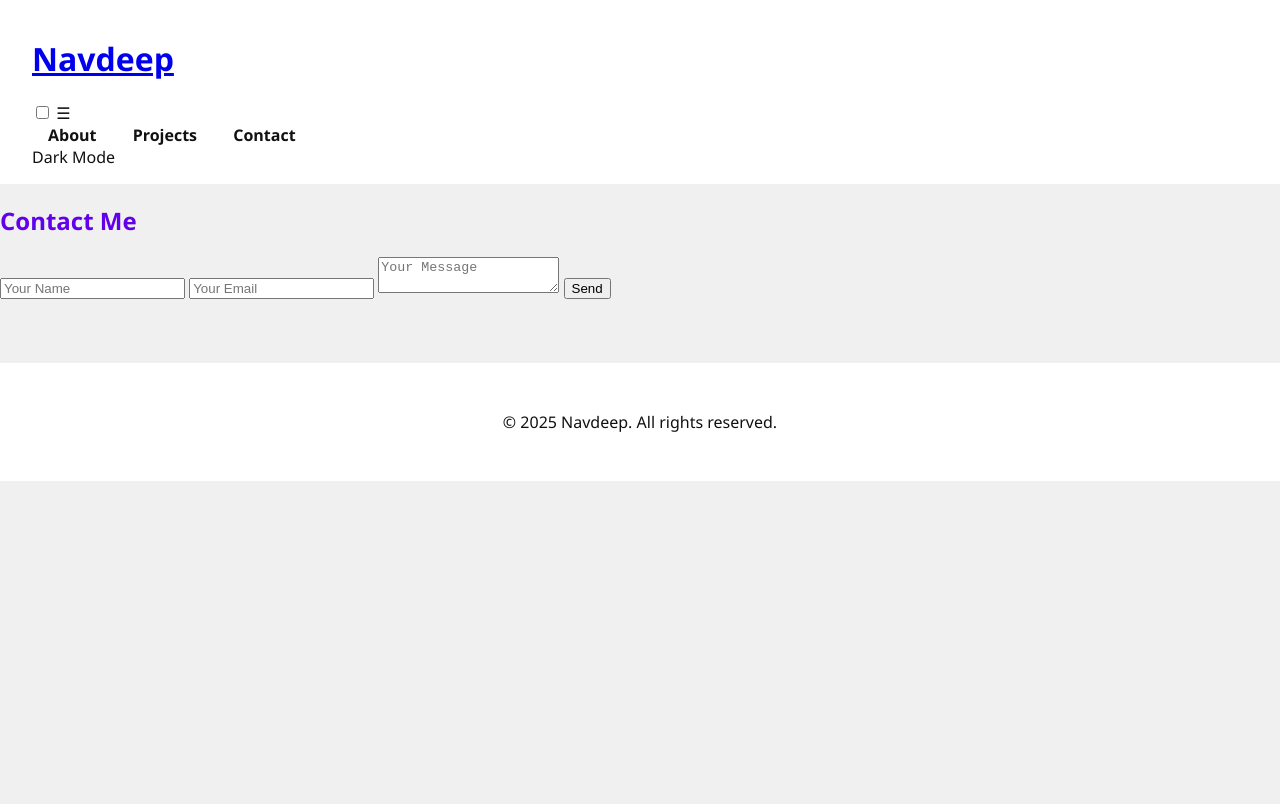
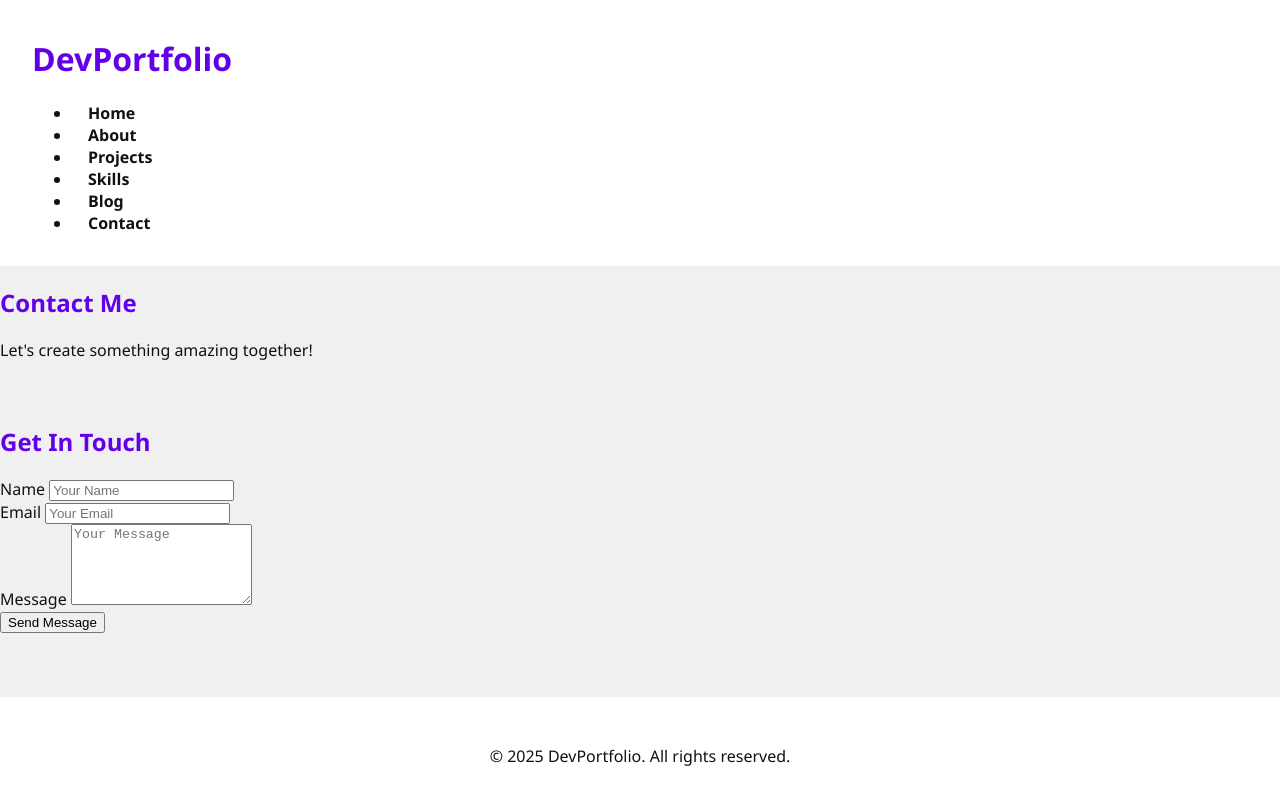
Before and after one commit to Navdeep-Codes/navdeepsingh.tech, a plain HTML site: page contact.html in a window 1280 px wide. Drawn offline with Linux system fonts and the light colour scheme; files that its build step writes are made by us from their sources.

Commit message:
Update contact.html

```diff
--- a/contact.html
+++ b/contact.html
@@ -1,47 +1,63 @@
 <!DOCTYPE html>
 <html lang="en">
 <head>
-  <meta charset="UTF-8" />
-  <meta name="viewport" content="width=device-width, initial-scale=1.0"/>
-  <title>Contact - Navdeep</title>
-  <link rel="stylesheet" href="style.css" />
+    <meta charset="UTF-8">
+    <meta name="viewport" content="width=device-width, initial-scale=1.0">
+    <title>Portfolio | Contact</title>
+    <link rel="stylesheet" href="css/style.css">
+    <link rel="icon" href="img/favicon.ico">
 </head>
 <body>
-
+    <!-- Header -->
     <header>
         <div class="container">
-    <h1><a href="index.html">Navdeep</a></h1>
-    <input type="checkbox" id="menu-toggle">
-    <label for="menu-toggle" class="menu-icon">&#9776;</label>
+            <h1 class="logo">Dev<span>Portfolio</span></h1>
             <nav>
-      <a href="about.html">About</a>
-      <a href="projects.html">Projects</a>
-      <a href="contact.html">Contact</a>
+                <ul>
+                    <li><a href="index.html">Home</a></li>
+                    <li><a href="about.html">About</a></li>
+                    <li><a href="projects.html">Projects</a></li>
+                    <li><a href="skills.html">Skills</a></li>
+                    <li><a href="blog.html">Blog</a></li>
+                    <li><a href="contact.html" class="active">Contact</a></li>
+                </ul>
             </nav>
-    <div class="theme-toggle">
-      <input type="checkbox" id="dark-toggle">
-      <label for="dark-toggle">Dark Mode</label>
-    </div>
         </div>
     </header>
 
-  <section>
+    <!-- Page Banner -->
+    <section class="page-banner">
         <div class="container">
-      <h2>Contact Me</h2>
-      <form>
-        <input type="text" placeholder="Your Name" required />
-        <input type="email" placeholder="Your Email" required />
-        <textarea placeholder="Your Message" required></textarea>
-        <button type="submit">Send</button>
+            <h1>Contact Me</h1>
+            <p>Let's create something amazing together!</p>
+        </div>
+    </section>
+
+    <!-- Contact Section -->
+    <section class="contact-form">
+        <div class="container">
+            <h2 class="section-title">Get In Touch</h2>
+            <form action="#" method="POST">
+                <div class="form-group">
+                    <label for="name">Name</label>
+                    <input type="text" id="name" name="name" placeholder="Your Name" required>
+                </div>
+                <div class="form-group">
+                    <label for="email">Email</label>
+                    <input type="email" id="email" name="email" placeholder="Your Email" required>
+                </div>
+                <div class="form-group">
+                    <label for="message">Message</label>
+                    <textarea id="message" name="message" rows="5" placeholder="Your Message" required></textarea>
+                </div>
+                <button type="submit" class="btn">Send Message</button>
             </form>
         </div>
     </section>
 
+    <!-- Footer -->
     <footer>
-  <div class="container">
-    <p>&copy; 2025 Navdeep. All rights reserved.</p>
-  </div>
+        <p>&copy; 2025 DevPortfolio. All rights reserved.</p>
     </footer>
-
 </body>
 </html>
```
Lines whose indentation alone changed are shown as unchanged.
